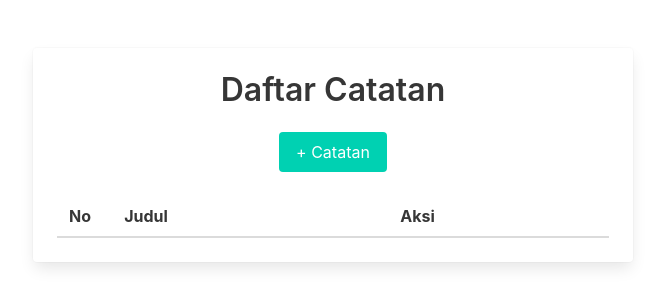
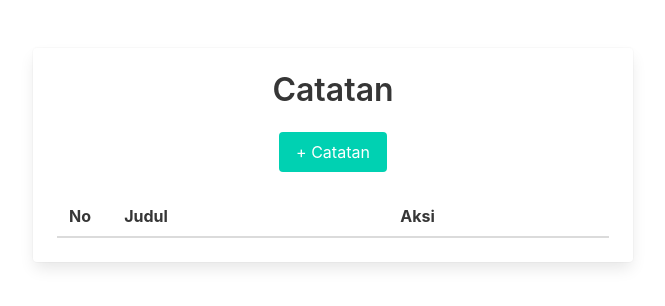
Before and after one commit to JosuaWrw/Tugas6_PrakTCC_123220083, a plain HTML site: page FrontEnd/index.html in a window 1280 px wide. Shown: the whole page, without its empty margins (307-972 px from the left). Drawn offline with nearby package versions, Linux system fonts and the light colour scheme; no server answers.

Commit message:
Melakukan Perubahan pada judul

```diff
--- a/FrontEnd/index.html
+++ b/FrontEnd/index.html
@@ -13,7 +13,7 @@
         <div class="container">
             <div class="card mx-auto" style="max-width: 600px;">
                 <div class="card-content">
-                    <h1 class="title has-text-centered">Daftar Catatan</h1>
+                    <h1 class="title has-text-centered">Catatan</h1>
                     <div class="buttons is-centered">
                         <button class="button is-primary" onclick="window.location.href='tambahData.html'">+
                             Catatan</button>
```
